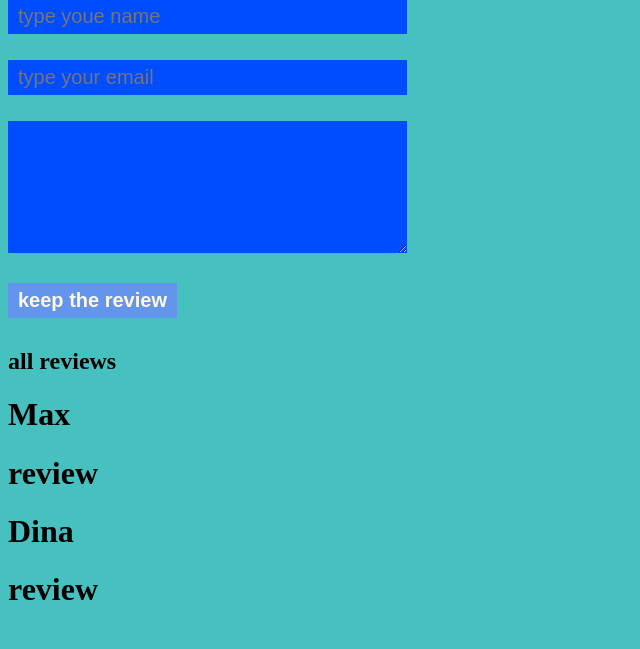
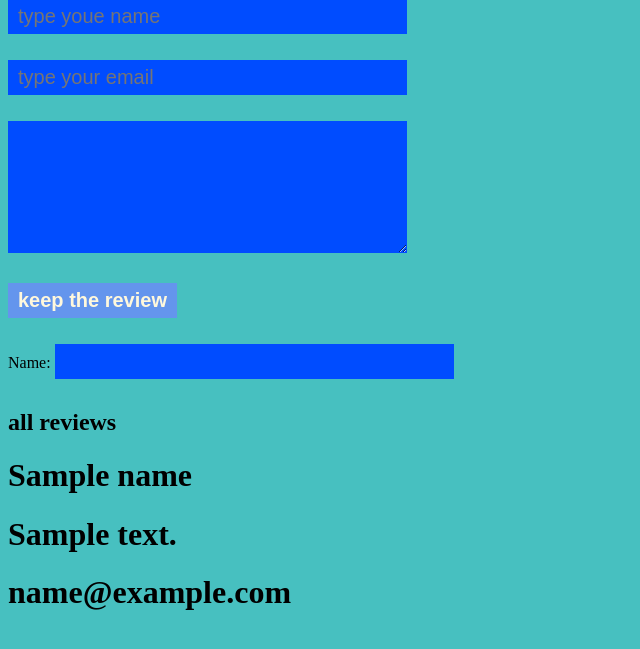
Before and after one commit to AngelinaB25/book-reviews, a Django app: template reviews/templates/main.html in a window 1280 px wide. Shown: the part 128-777 px from the top of the page, without its empty margins (0-640 px from the left). Run offline with Django 4.2, Linux system fonts and the light colour scheme; tables that the repository leaves empty hold one stand-in row (values such as "Sample post"); the template is opened without the code that fills it: values that come from a table or form of the project are taken from there, most other values are stand-ins (such as "Sample title", 1, 10 or a date in 2020).

Commit message:
new forms

```diff
--- /dev/null
+++ b/reviews/forms.py
@@ -0,0 +1,3 @@
+from django import forms
+class ReviewForm(forms.Form):
+    name = forms.CharField(max_length = 25)
--- a/reviews/templates/main.html
+++ b/reviews/templates/main.html
@@ -7,15 +7,15 @@
     <h2>
         make review
     </h2>
-    <form>
+    <form method = "GET">
         <p>
-            <input type = "text" placeholder = "type youe name">
+            <input type = "text" name = "name" placeholder = "type youe name">
         </p>
         <p>
-            <input type = "text" placeholder = "type your email">
+            <input type = "text" name = "email" placeholder = "type your email">
         </p>
         <p>
-            <textarea placeholder="type your review" cols="50" rows="5">
+            <textarea name = "review" placeholder="type your review" cols="50" rows="5">
 
 
             </textarea>
@@ -23,6 +23,7 @@
         <p>
             <input type = "submit" value = "keep the review">
         </p>
+        {{ form.as_p }}
     </form>
 </div>
 <div class = "reviews">
@@ -30,16 +31,13 @@
         all reviews
     </h2>
     <h1>
-        Max
+        {{ name }}
     </h1>
     <h1>
-        review
+        {{ review }}
     </h1>
     <h1>
-        Dina
-    </h1>
-    <h1>
-        review
+        {{ email }}
     </h1>
 </div>
 {% endblock %}
```
Also changed, not shown: reviews/views.py (+6 -1 lines).
